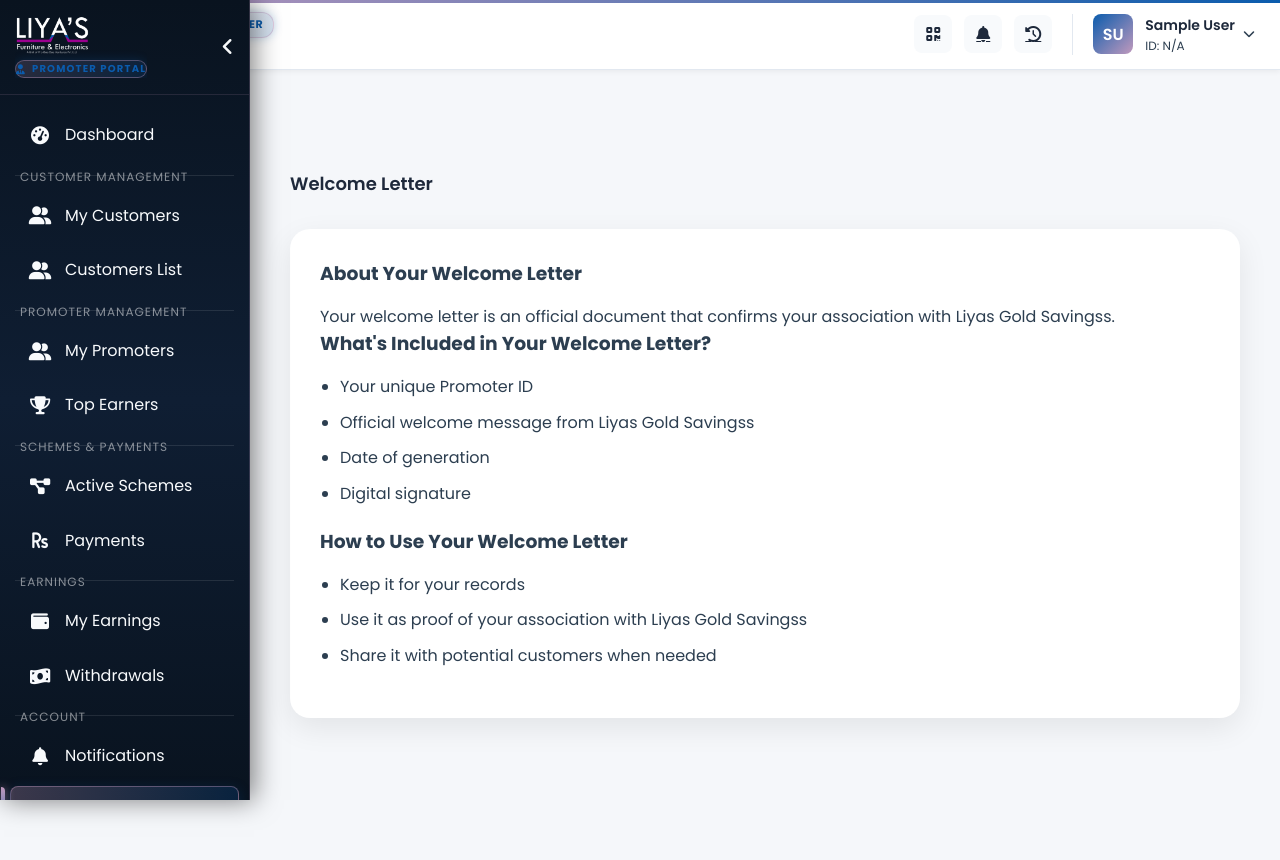
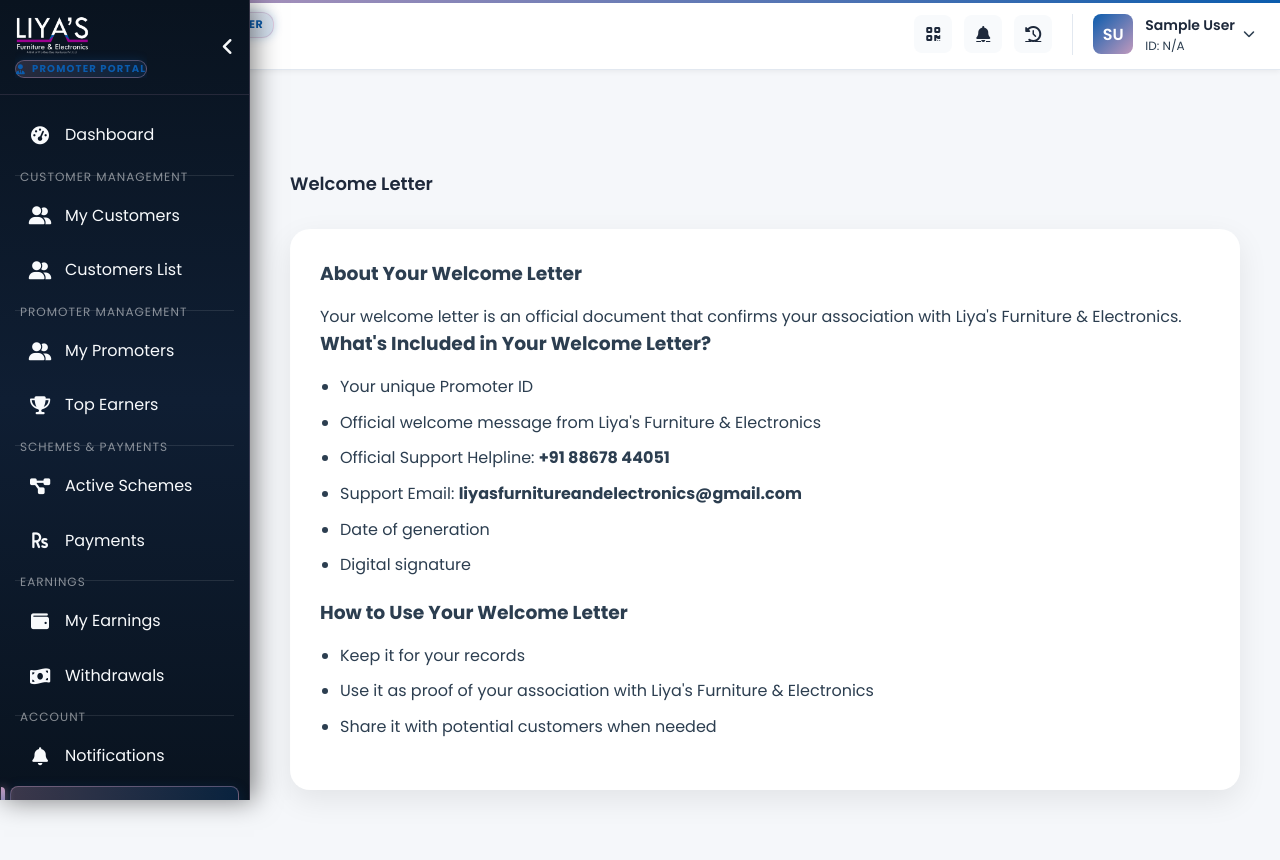
Before and after one commit to thebrandweave/efsavings, a PHP site: page /promoter/profile/welcome-letter.php in a window 1280 px wide. Run offline with PHP 8.4, Linux system fonts and the light colour scheme; the visitor is signed in with stand-in values (Sample User, id 1); data that the repository does not hold is empty.

Commit message:
email and contact

```diff
--- a/admin/components/sidebar.php
+++ b/admin/components/sidebar.php
@@ -540,6 +540,12 @@ include(__DIR__ . "/delete_undo.php");
                     </a>
                 </li>
             <?php endif; ?>
+            <li>
+                <a href="mailto:liyasfurnitureandelectronics@gmail.com" data-title="Support Helpdesk">
+                    <i class="fas fa-headset"></i>
+                    <span class="link-text">Help & Support</span>
+                </a>
+            </li>
             <li class="<?php echo ($currentPage == 'Logout') ? 'active' : ''; ?>">
                 <a href="<?php echo $menuPath; ?>logout.php" data-title="Logout">
                     <i class="fas fa-sign-out-alt"></i>
--- a/components/maturity_voucher.php
+++ b/components/maturity_voucher.php
@@ -681,7 +681,7 @@ if (file_exists($logoPath)) {
 
             <!-- Terms -->
             <div class="cert-terms">
-                Sheshashayi Complex, Seebinakere, Sagara Road, Thirthahalli, Karnataka | Ph: +91 99951 94472 | Email: info@efsavings.in<br>
+                Sheshashayi Complex, Seebinakere, Sagara Road, Thirthahalli, Karnataka | Ph: +91 88678 44051 | Email: liyasfurnitureandelectronics@gmail.com<br>
                 Present this official voucher along with valid ID at Liya's Showroom to redeem your accumulated savings towards furniture and electronics.
             </div>
         </div>
--- a/components/receipt_voucher.php
+++ b/components/receipt_voucher.php
@@ -775,7 +775,7 @@ if (file_exists($logoPath)) {
 
             <!-- Disclaimer -->
             <div class="receipt-disclaimer">
-                Sheshashayi Complex, Seebinakere, Sagara Road, Thirthahalli, Karnataka | Ph: +91 99951 94472 | Email: info@efsavings.in<br>
+                Sheshashayi Complex, Seebinakere, Sagara Road, Thirthahalli, Karnataka | Ph: +91 88678 44051 | Email: liyasfurnitureandelectronics@gmail.com<br>
                 This document is a computer-verified payment receipt issued towards Liya's Furniture & Electronics Monthly Savings Scheme. Valid upon official seal.
             </div>
         </div>
--- a/config/SMSAPI.php
+++ b/config/SMSAPI.php
@@ -365,8 +365,8 @@ class SMSAPI
 
         try {
             // Test with a simple message
-            $testMessage = "Test message from Liyas Gold Savings SMS API";
-            return $this->sendSMS('8197458962', $testMessage);
+            $testMessage = "Test message from Liya's Furniture & Electronics SMS API";
+            return $this->sendSMS('8867844051', $testMessage);
         } catch (Exception $e) {
             return ['success' => false, 'message' => $e->getMessage()];
         }
--- a/config/config.php
+++ b/config/config.php
@@ -57,5 +57,6 @@ class EmailConfig {
     public static $smtpUser = "info@liyasgoldsavings.in"; // Set Hostinger SMTP username
     public static $smtpPass = "vwd4-qpbx-ibti-mkph";                         // Set Hostinger SMTP password
     public static $fromEmail = "info@liyasgoldsavings.in";
-    public static $fromName = "Liyas Gold Savings Careers";
+    public static $fromName = "Liya's Furniture & Electronics";
+    public static $replyTo = "liyasfurnitureandelectronics@gmail.com";
 }
--- a/config/email.php
+++ b/config/email.php
@@ -64,10 +64,12 @@ function sendSMTPMail($to, $subject, $bodyHTML) {
         $readResponse($socket, 354);
 
         // Build Email Headers
+        $replyTo = !empty(EmailConfig::$replyTo) ? EmailConfig::$replyTo : "liyasfurnitureandelectronics@gmail.com";
         $headers = [
             "MIME-Version: 1.0",
             "Content-Type: text/html; charset=UTF-8",
             "From: =?UTF-8?B?" . base64_encode($fromName) . "?= <$fromEmail>",
+            "Reply-To: <$replyTo>",
             "To: <$to>",
             "Subject: =?UTF-8?B?" . base64_encode($subject) . "?=",
             "Date: " . date('r'),
--- a/landing/index.php
+++ b/landing/index.php
@@ -56,8 +56,8 @@
             "postalCode": "574153",
             "addressCountry": "IN"
         },
-        "telephone": "+91-99951-94472",
-        "email": "info@efsavings.in"
+        "telephone": "+91-88678-44051",
+        "email": "liyasfurnitureandelectronics@gmail.com"
     }
     </script>
 
--- a/maintenance.php
+++ b/maintenance.php
@@ -288,11 +288,11 @@ background: linear-gradient(to right, #FFFFFF, #ECE9E6); /* W3C, IE 10+/ Edge, F
             <div class="contact-info">
                 <div class="contact-item">
                     <i class="fas fa-envelope"></i>
-                    <span>goldendream175@gmail.com</span>
+                    <span><a href="mailto:liyasfurnitureandelectronics@gmail.com" style="color: inherit; text-decoration: none;">liyasfurnitureandelectronics@gmail.com</a></span>
                 </div>
                 <div class="contact-item">
                     <i class="fas fa-phone"></i>
-                    <span>+91 73497 39580</span>
+                    <span><a href="tel:+918867844051" style="color: inherit; text-decoration: none;">+91 88678 44051</a></span>
                 </div>
             </div>
 
--- a/privacy/index.php
+++ b/privacy/index.php
@@ -182,12 +182,13 @@
                 <h2>9. Contact</h2>
                 <div class="contact">
                     For privacy-related questions, contact us at:
-                    <a href="mailto:support@lb.liyasgoldsavings.in">support@lb.liyasgoldsavings.in</a>
+                    <a href="mailto:liyasfurnitureandelectronics@gmail.com">liyasfurnitureandelectronics@gmail.com</a>
+                    or call us at: <a href="tel:+918867844051">+91 88678 44051</a>
                 </div>
             </div>
 
             <div class="footer-note">
-                Liyas Gold Savings &copy; <?php echo date('Y'); ?>. All rights reserved.
+                Liya's Furniture & Electronics &copy; <?php echo date('Y'); ?>. All rights reserved.
             </div>
         </div>
     </div>
--- a/promoter/components/sidebar.php
+++ b/promoter/components/sidebar.php
@@ -534,6 +534,12 @@
                 <span class="link-text">My Profile</span>
             </a>
         </li>
+        <li>
+            <a href="https://wa.me/918867844051?text=Hello%20Liyas%20Support,%20I%20am%20a%20Promoter%20and%20need%20assistance" target="_blank" data-title="Help & Support">
+                <i class="fas fa-headset"></i>
+                <span class="link-text">Help & Support</span>
+            </a>
+        </li>
         <!--
         <li class="<?php echo ($currentPage == 'settings') ? 'active' : ''; ?>">
             <a href="<?php echo $menuPath; ?>settings" data-title="Settings">
--- a/promoter/profile/welcome-letter.php
+++ b/promoter/profile/welcome-letter.php
@@ -42,18 +42,19 @@ if (isset($_POST['generate_letter'])) {
         <div class="letter-container">
             <div class="letter-header">
                 <img src="../../assets/images/logo.png" class="letter-logo">
-                <h1>Welcome to Liyas Gold Savingss</h1>
+                <h1>Welcome to Liya\'s Furniture & Electronics</h1>
             </div>
             <div class="letter-content">
                 <p>Dear ' . htmlspecialchars($promoter['Name']) . ',</p>
-                <p>We are pleased to welcome you to Liyas Gold Savingss as a Promoter. Your unique ID is: ' . htmlspecialchars($promoter['PromoterUniqueID']) . '</p>
-                <p>As a valued member of our team, you are now part of a community dedicated to helping people achieve their financial dreams.</p>
+                <p>We are pleased to welcome you to Liya\'s Furniture & Electronics as an authorized Promoter. Your unique ID is: ' . htmlspecialchars($promoter['PromoterUniqueID']) . '</p>
+                <p>As a valued member of our team, you are now part of a community dedicated to helping people save smartly for luxury furniture, electronics, and home upgrades.</p>
                 <p>Your journey with us begins today, and we are committed to supporting your success every step of the way.</p>
                 <div class="letter-signature">
-                    <p>Best regards,<br>Liyas Gold Savingss Team</p>
+                    <p>Best regards,<br>Liya\'s Furniture & Electronics Team</p>
                 </div>
             </div>
             <div class="letter-footer">
+                <p>Support: +91 88678 44051 | Email: liyasfurnitureandelectronics@gmail.com</p>
                 <p>This is a computer-generated document. No signature is required.</p>
                 <p>Generated on: ' . date('d M Y') . '</p>
             </div>
@@ -81,7 +82,7 @@ if (isset($_POST['generate_letter'])) {
 <head>
     <meta charset="UTF-8">
     <meta name="viewport" content="width=device-width, initial-scale=1.0">
-    <title>Welcome Letter | Liyas Gold Savingss</title>
+    <title>Welcome Letter | Liya's Furniture & Electronics</title>
     <link rel="stylesheet" href="https://cdnjs.cloudflare.com/ajax/libs/font-awesome/6.4.0/css/all.min.css">
     <link href="https://fonts.googleapis.com/css2?family=Poppins:wght@300;400;500;600;700&display=swap" rel="stylesheet">
     <style>
@@ -347,12 +348,14 @@ if (isset($_POST['generate_letter'])) {
 
                 <div class="info-section">
                     <h3>About Your Welcome Letter</h3>
-                    <p>Your welcome letter is an official document that confirms your association with Liyas Gold Savingss.</p>
+                    <p>Your welcome letter is an official document that confirms your association with Liya's Furniture & Electronics.</p>
 
                     <h3>What's Included in Your Welcome Letter?</h3>
                     <ul>
                         <li>Your unique Promoter ID</li>
-                        <li>Official welcome message from Liyas Gold Savingss</li>
+                        <li>Official welcome message from Liya's Furniture & Electronics</li>
+                        <li>Official Support Helpline: <strong>+91 88678 44051</strong></li>
+                        <li>Support Email: <strong>liyasfurnitureandelectronics@gmail.com</strong></li>
                         <li>Date of generation</li>
                         <li>Digital signature</li>
                     </ul>
@@ -360,7 +363,7 @@ if (isset($_POST['generate_letter'])) {
                     <h3>How to Use Your Welcome Letter</h3>
                     <ul>
                         <li>Keep it for your records</li>
-                        <li>Use it as proof of your association with Liyas Gold Savingss</li>
+                        <li>Use it as proof of your association with Liya's Furniture & Electronics</li>
                         <li>Share it with potential customers when needed</li>
                     </ul>
                 </div>
--- a/shop/components/footer.php
+++ b/shop/components/footer.php
@@ -63,8 +63,12 @@ if ($shop_pos !== false) {
           <span>2-108/C-7, Sheshashayi Complex, Seebinakere, Sagara Road, Thirthahalli, Karnataka, Bantwal- 574153</span>
         </div>
         <div class="contact-item">
+          <i class="bi bi-telephone"></i>
+          <span><a href="tel:+918867844051" style="color: inherit; text-decoration: none;">+91 88678 44051</a></span>
+        </div>
+        <div class="contact-item">
           <i class="bi bi-envelope"></i>
-          <span>goldendream175@gmail.com</span>
+          <span><a href="mailto:liyasfurnitureandelectronics@gmail.com" style="color: inherit; text-decoration: none;">liyasfurnitureandelectronics@gmail.com</a></span>
         </div>
       </div>
 
--- a/shop/components/navbar.php
+++ b/shop/components/navbar.php
@@ -14,8 +14,8 @@ $current_path = $_SERVER['SCRIPT_NAME'];
 <!-- Top Info Bar -->
 <div class="topbar">
   <div class="topbar-left">
-    <span>+91 8105753472</span>
-    <span>goldendream175@gmail.com</span>
+    <span><a href="tel:+918867844051" style="color: inherit; text-decoration: none;">+91 88678 44051</a></span>
+    <span><a href="mailto:liyasfurnitureandelectronics@gmail.com" style="color: inherit; text-decoration: none;">liyasfurnitureandelectronics@gmail.com</a></span>
   </div>
   <div class="topbar-right">
     <a href="<?php echo $shop_base; ?>contact/index.php">Contact Us</a>
--- a/shop/contact/index.php
+++ b/shop/contact/index.php
@@ -843,11 +843,11 @@ require_once __DIR__ . '/../config/config.php';
             <div class="contact-info-list">
                 <div>
                     <label>Phone:</label>
-                    <span>+91 8197458962</span>
+                    <span><a href="tel:+918867844051" style="color: inherit; text-decoration: none;">+91 88678 44051</a></span>
                 </div>
                 <div>
                     <label>Email:</label>
-                    <span>goldendream175@gmail.com</span>
+                    <span><a href="mailto:liyasfurnitureandelectronics@gmail.com" style="color: inherit; text-decoration: none;">liyasfurnitureandelectronics@gmail.com</a></span>
                 </div>
                 <div>
                     <label>Address:</label>
```
Also changed, not shown: admin/components/topbar.php (+7 -0 lines), components/footer.php (+4 -4 lines), customer/support/index.php (+5 -5 lines), promoter/dashboard/index.php (+11 -0 lines).
